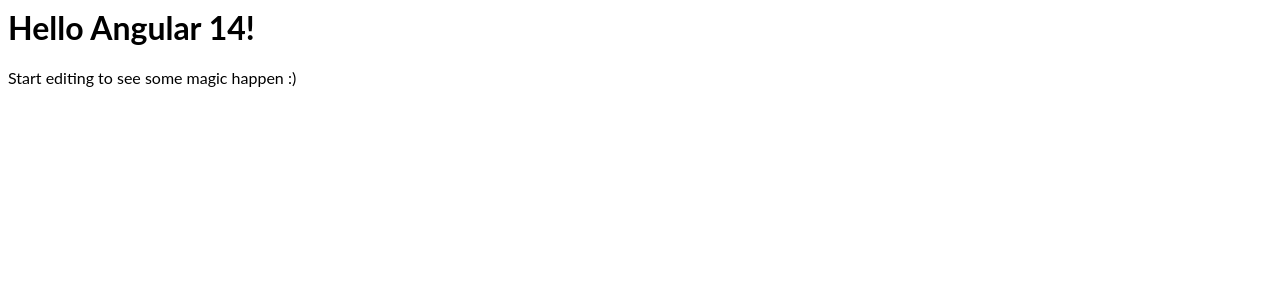
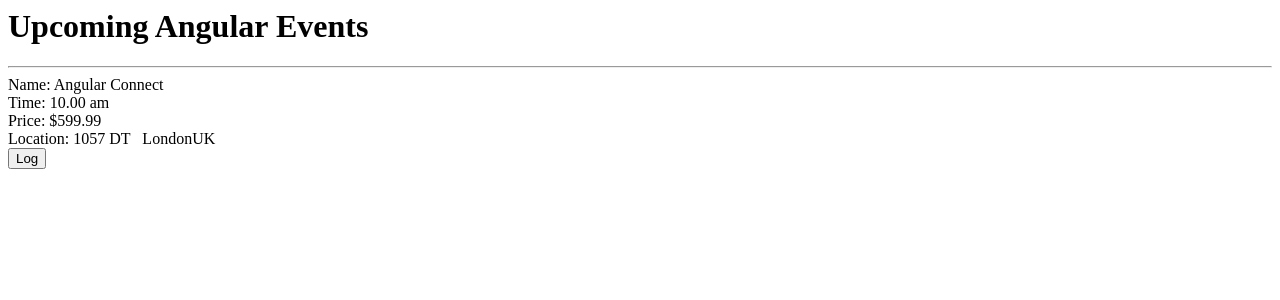
Before and after one commit to nicotitine/angular-fundamentals, an Angular app: page / in a window 1280 px wide. Shown: the top 300 px of the page. Built offline with nearby package versions, Linux system fonts and the light colour scheme.

Commit message:
2 files modified, 2 added, 3 deleted

```diff
--- a/src/app/app.component.css
+++ /dev/null
@@ -1,3 +0,0 @@
-p {
-  font-family: Lato;
-}
--- a/src/app/app.component.html
+++ /dev/null
@@ -1,4 +0,0 @@
-<hello name="{{ name }}"></hello>
-<p>
-	Start editing to see some magic happen :)
-</p>
--- a/src/app/app.component.ts
+++ b/src/app/app.component.ts
@@ -1,10 +1,9 @@
-import { Component, VERSION } from '@angular/core';
+import { Component, VERSION } from "@angular/core";
 
 @Component({
-  selector: 'my-app',
-  templateUrl: './app.component.html',
-  styleUrls: [ './app.component.css' ]
+  selector: "my-app",
+  template: `
+    <events-list></events-list>
+  `
 })
-export class AppComponent  {
-  name = 'Angular ' + VERSION.major;
-}
+export class AppComponent {}
--- /dev/null
+++ b/src/app/events/event-thumbnail.component.ts
@@ -0,0 +1,24 @@
+import { Component, Input } from "@angular/core";
+@Component({
+  selector: "event-thumbnail",
+  template: `
+    <div>
+      <div>Name: {{ event.name }}</div>
+      <div>Time: {{ event.time }}</div>
+      <div>Price: \${{ event.price }}</div>
+      <div>
+        <span>Location: {{ event.location.address }}</span>
+        &nbsp;
+        <span>{{ event.location.city }}</span>
+        <span>{{ event.location.country }}</span>
+      </div>
+    </div>
+  `
+})
+export class EventThumbnailComponent {
+  @Input() event: any;
+
+  logFoo() {
+    console.log("foo");
+  }
+}
--- a/src/app/events/events-list.components.ts
+++ b/src/app/events/events-list.component.ts
@@ -5,8 +5,10 @@ import { Component } from "@angular/core";
   template: `
     <div>
       <h1>Upcoming Angular Events</h1>
-      <hr/>
-      <event-thumnnail [event]="event1"></event-thumbnail>
+      <hr />
+      <event-thumbnail #thumbnail [event]="event1"></event-thumbnail>
+      <button class="btn btn-primary" (click)="thumbnail.logFoo()">Log</button>
+    </div>
   `
 })
 export class EventsListComponent {
@@ -18,7 +20,9 @@ export class EventsListComponent {
     price: 599.99,
     imageUrl: "/assets/images/angularconnect-shield.png",
     location: {
-      address: "1057 DT"
+      address: "1057 DT",
+      city: "London",
+      country: "UK"
     }
   };
 }
```
Also changed, not shown: src/app/app.module.ts (+16 -9 lines).
